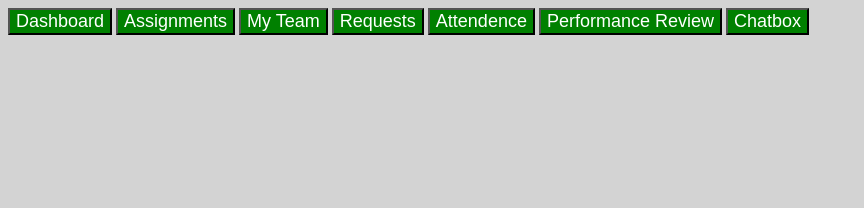
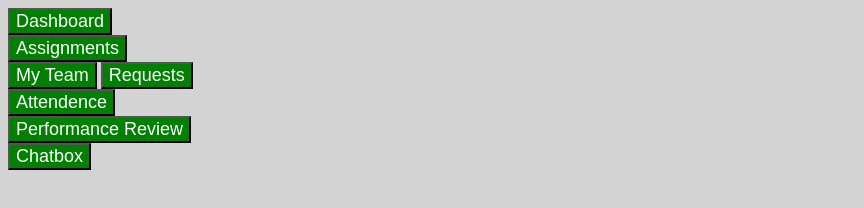
Before and after one commit to bella917/Capstone_1116, a plain HTML site: page manager.html in a window 1280 px wide. Shown: the whole page, without its empty margins (0-864 px from the left). Drawn offline with Linux system fonts and the light colour scheme.

Commit message:
Add left side navigation menu to manager.html

```diff
--- a/manager.html
+++ b/manager.html
@@ -8,6 +8,10 @@
 
 
 <body style="background-color: lightgray;">
+
+
+    <!-- Left Side Navigation Menu -->
+    <div style="text-align: left; width: 200px;">
 
   <!-- Dashboard button -->
    <button style="background-color: green; color: white; font-size: 18px;">
```
